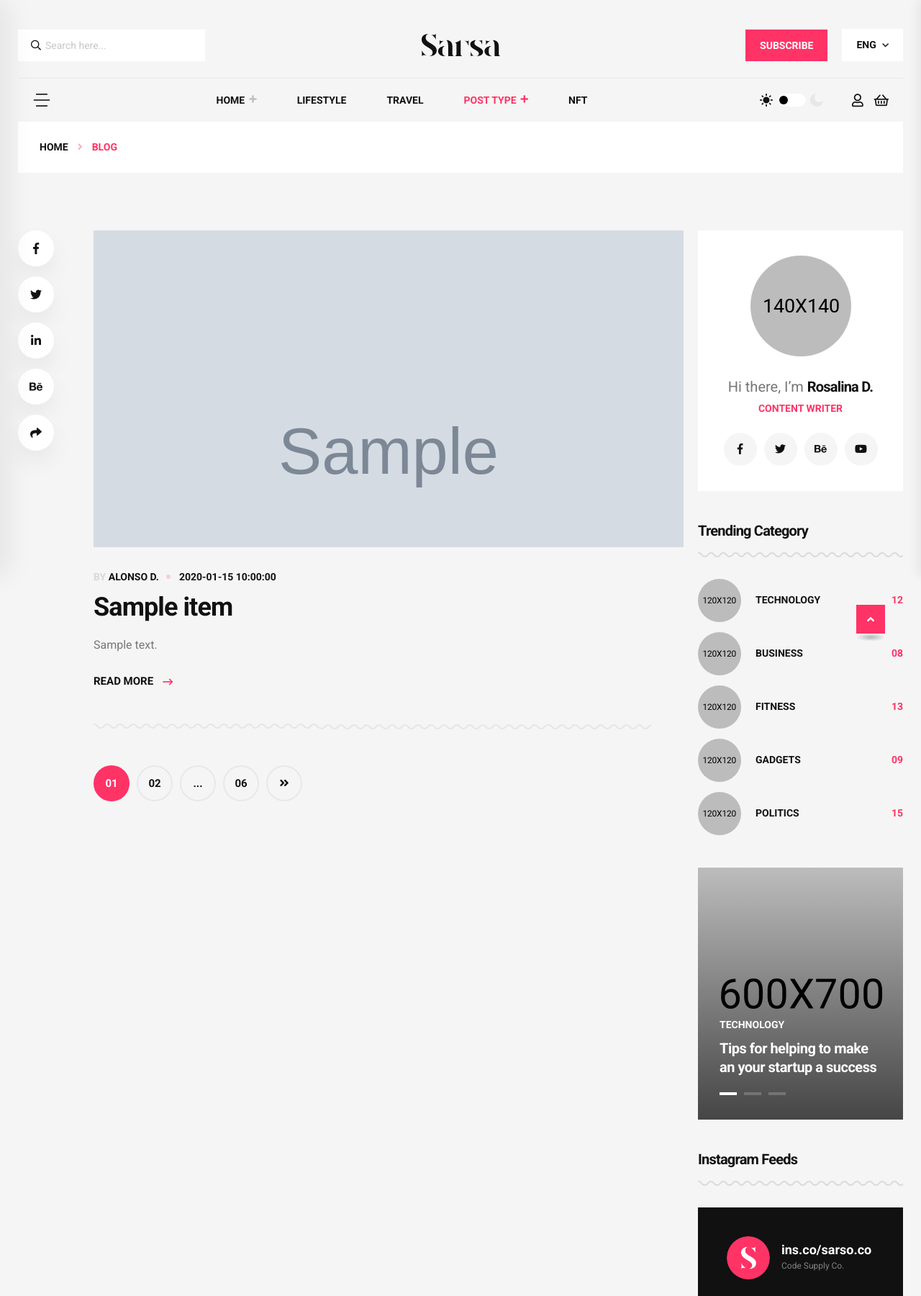
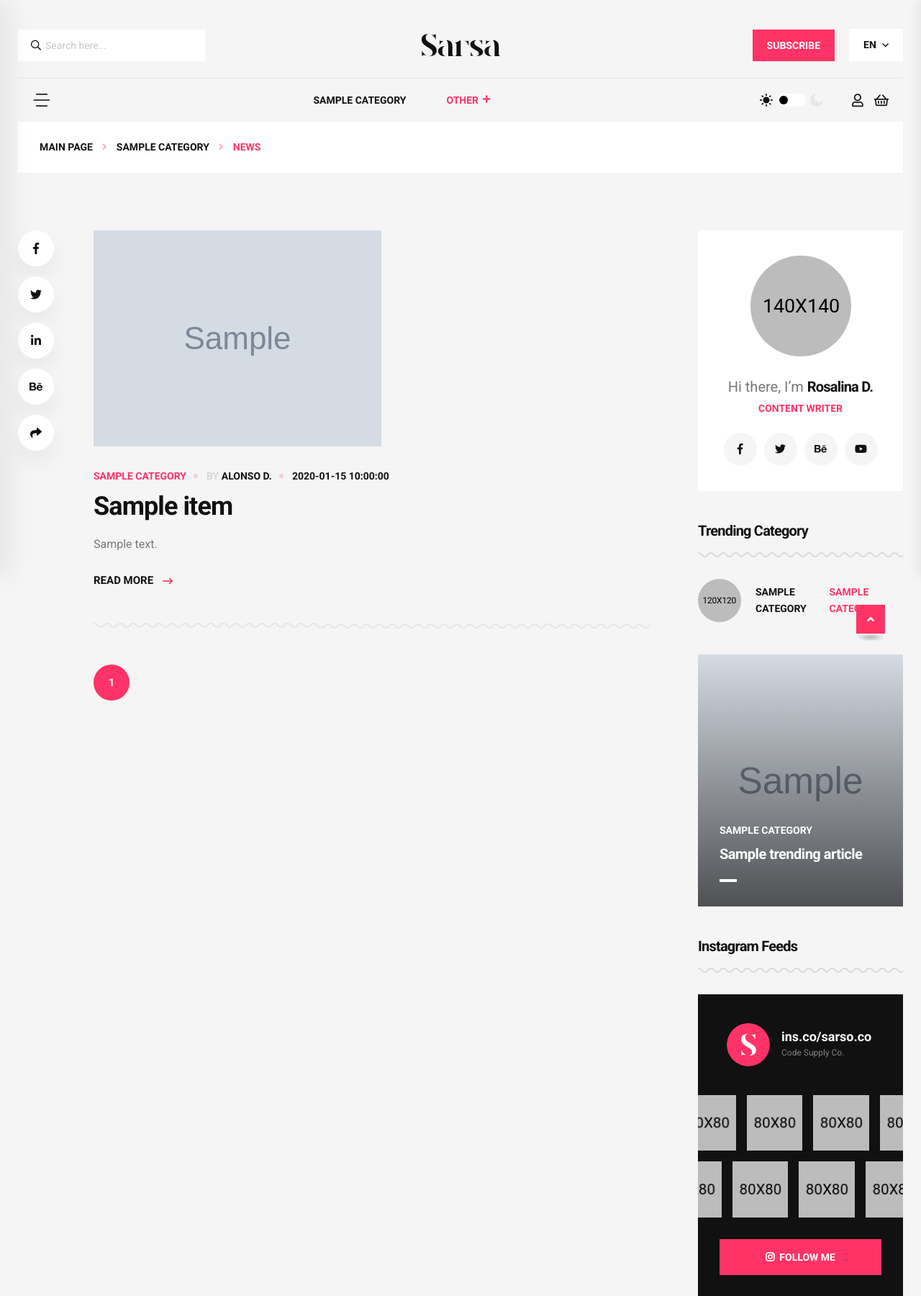
Before and after one commit to TeodorChaly/FAST-API-Project, a FastAPI app: template templates/category_list_template.html in a window 1280 px wide. Shown: the top 1800 px of the page at 72% size. Run offline with FastAPI, Linux system fonts and the light colour scheme; the template is opened without the code that fills it: most values are stand-ins (such as "Sample title", 1, 10 or a date in 2020); grey boxes marked "Sample" are stand-in pictures; parts of the project's set-up code (start-up, migrations or seed data) failed here and were passed over; some web fonts are replaced.

Commit message:
Category list template upgrade

```diff
--- a/templates/category_list_template.html
+++ b/templates/category_list_template.html
@@ -69,13 +69,12 @@
                                 <li class="lang">
                                     <div class="dropdown">
                                         <button class="dropdown-toggle" type="button" id="dropdownMenuButton1" data-bs-toggle="dropdown" aria-expanded="false">
-                                            ENG
+                                            {{ language }}
                                         </button>
                                         <ul class="dropdown-menu" aria-labelledby="dropdownMenuButton1">
-                                            <li><a class="dropdown-item" href="#">SPA</a></li>
-                                            <li><a class="dropdown-item" href="#">GRE</a></li>
-                                            <li><a class="dropdown-item" href="#">CIN</a></li>
-                                            <li><a class="dropdown-item" href="#">CIN</a></li>
+                                            {% for lang in languages %}
+                                                <li><a class="dropdown-item" href="/{{ lang }}/{{ topic }}/{{ category }}">{{ lang }}</a></li>
+                                            {% endfor %}
                                         </ul>
                                     </div>
                                 </li>
@@ -101,27 +100,18 @@
                                 </div>
                                 <div class="tgmenu__navbar-wrap tgmenu__main-menu d-none d-lg-flex">
                                     <ul class="navigation">
-                                        <li class="menu-item-has-children"><a href="#">Home</a>
+                                       {% for category in top_categories %}
+                                        <li><a href="/{{ language }}/{{topic}}/{{ category }}">{{ category }}</a></li>
+                                        {% endfor %}
+                                        {% if other_categories %}
+                                        <li class="active menu-item-has-children"><a>Other</a>
                                             <ul class="sub-menu">
-                                                <li><a href="index.html">Home Default</a></li>
-                                                <li><a href="index-2.html">Home Interior</a></li>
-                                                <li><a href="index-3.html">Home Travel</a></li>
-                                                <li><a href="index-4.html">Home Technology</a></li>
-                                                <li><a href="index-5.html">Home NFT</a></li>
-                                                <li><a href="index-6.html">Home Fashion</a></li>
-                                                <li><a href="index-7.html">Home Adventure</a></li>
-                                                <li><a href="index-8.html">Home Minimal</a></li>
+                                                {% for category in other_categories %}
+                                                    <li><a href="/{{ language }}/{{topic}}/{{ category }}">{{ category }}</a></li>
+                                                {% endfor %}
                                             </ul>
                                         </li>
-                                        <li><a href="lifestyle.html">Lifestyle</a></li>
-                                        <li><a href="travel.html">Travel</a></li>
-                                        <li class="active menu-item-has-children"><a href="#">Post Type</a>
-                                            <ul class="sub-menu">
-                                                <li class="active"><a href="blog.html">Our Blog</a></li>
-                                                <li><a href="blog-details.html">Blog Details</a></li>
-                                            </ul>
-                                        </li>
-                                        <li><a href="nft.html">NFT</a></li>
+                                        {% endif %}
                                     </ul>
                                 </div>
                                 <div class="tgmenu__action">
@@ -228,8 +218,9 @@
                         <div class="breadcrumb-content">
                             <nav aria-label="breadcrumb">
                                 <ol class="breadcrumb">
-                                    <li class="breadcrumb-item"><a href="index.html">Home</a></li>
-                                    <li class="breadcrumb-item active" aria-current="page">Blog</li>
+                                    <li class="breadcrumb-item"><a href="{{ language}}/{{ topic }}">Main page</a></li>
+                                    <li class="breadcrumb-item"><a href="{{ language}}/{{ topic }}/{{ category }}"> {{ category }}</a></li>
+                                    <li class="breadcrumb-item active" aria-current="page">news</li>
                                 </ol>
                             </nav>
                         </div>
@@ -258,13 +249,15 @@
                         <div class="blog-post-wrapper">
                             {% for item in articles %}
                                 <div class="latest__post-item">
-                                    <div class="latest__post-thumb tgImage__hover" style="width: 820px; height: 440px; overflow: hidden;">
-                                        <a href="/{{ language }}/{{ item.topic }}/{{ item.url_part }}/detail"><img src="{{ item.image }}" alt="img" style="width: 100%; height: 100%; object-fit: cover; object-position: center;"></a>
+                                    <div class="latest__post-thumb tgImage__hover" >
+                                        <a href="/{{ language }}/{{ item.topic }}/{{ item.url_part }}/detail"><img src="{{ item.image }}" alt="img" ></a>
                                     </div>
                                     <div class="latest__post-content">
+
                                         <ul class="tgbanner__content-meta list-wrap">
+                                            <li class="category"><a href="#">{{category}}</a></li>
                                             <li><span class="by">By</span> <a href="blog.html">alonso d.</a></li>
-                                            <li> {{item.date_published}} </li>
+                                            <li>{{item.date_published}}</li>
                                         </ul>
                                         <h3 class="title tgcommon__hover"><a href="/{{ language }}/{{ item.topic }}/{{ item.url_part }}/detail">{{ item.seo_title }}</a></h3>
                                         <p>{{ item.seo_description[:280] }}{% if item.seo_description|length > 280 %}...{% endif %}</p>
@@ -274,15 +267,30 @@
                                     </div>
                                 </div>
                             {% endfor %}
-                            <div class="pagination__wrap">
-                                <ul class="list-wrap">
-                                    <li class="active"><a href="#">01</a></li>
-                                    <li><a href="#">02</a></li>
-                                    <li><a href="#">...</a></li>
-                                    <li><a href="#">06</a></li>
-                                    <li><a href="#"><i class="fas fa-angle-double-right"></i></a></li>
-                                </ul>
-                            </div>
+                          <div class="pagination__wrap">
+                            <ul class="list-wrap">
+                                {% if page > 1 %}
+                                    <li><a href="?page=1&topic={{ topic }}&category={{ category }}&language={{ language }}">First</a></li>
+                                    <li><a href="?page={{ page - 1 }}&topic={{ topic }}&category={{ category }}&language={{ language }}"><i class="fas fa-angle-double-left"></i></a></li>
+                                {% endif %}
+
+                                <li class="active"><a href="?page={{ page }}&topic={{ topic }}&category={{ category }}&language={{ language }}">{{ page }}</a></li>
+
+                                {% if page < total_pages %}
+                                    {% if page + 1 <= total_pages %}
+                                        <li><a href="?page={{ page + 1 }}&topic={{ topic }}&category={{ category }}&language={{ language }}">{{ page + 1 }}</a></li>
+                                    {% endif %}
+                                    {% if page + 2 < total_pages %}
+                                        <li><a href="#">...</a></li>
+                                    {% endif %}
+                                    <li><a href="?page={{ total_pages }}&topic={{ topic }}&category={{ category }}&language={{ language }}">{{ total_pages }}</a></li>
+                                    <li><a href="?page={{ page + 1 }}&topic={{ topic }}&category={{ category }}&language={{ language }}"><i class="fas fa-angle-double-right"></i></a></li>
+                                    <li><a href="?page={{ total_pages }}&topic={{ topic }}&category={{ category }}&language={{ language }}">Last</a></li>
+                                {% endif %}
+                            </ul>
+                        </div>
+
+
                         </div>
                     </div>
                     <div class="col-xl-3 col-lg-4 col-md-6">
@@ -306,54 +314,29 @@
                             </div>
                             <div class="widget sidebar-widget widget_categories">
                                 <h4 class="widget-title">Trending Category</h4>
+
                                 <ul class="list-wrap">
+                                     {% for category in trending_categories %}
                                     <li>
                                         <div class="thumb"><a href="blog.html"><img src="assets/img/category/side_category01.jpg" alt="img"></a></div>
-                                        <a href="blog.html">technology</a>
-                                        <span class="float-right">12</span>
+                                        <a href="{{ language }}/{{ topic }}/{{category}}">{{category}}</a>
+                                        <span class="float-right">{{trending_categories[category]}}</span>
                                     </li>
-                                    <li>
-                                        <div class="thumb"><a href="blog.html"><img src="assets/img/category/side_category02.jpg" alt="img"></a></div>
-                                        <a href="blog.html">business</a>
-                                        <span class="float-right">08</span>
-                                    </li>
-                                    <li>
-                                        <div class="thumb"><a href="blog.html"><img src="assets/img/category/side_category03.jpg" alt="img"></a></div>
-                                        <a href="blog.html">fitness</a>
-                                        <span class="float-right">13</span>
-                                    </li>
-                                    <li>
-                                        <div class="thumb"><a href="blog.html"><img src="assets/img/category/side_category04.jpg" alt="img"></a></div>
-                                        <a href="blog.html">Gadgets</a>
-                                        <span class="float-right">09</span>
-                                    </li>
-                                    <li>
-                                        <div class="thumb"><a href="blog.html"><img src="assets/img/category/side_category05.jpg" alt="img"></a></div>
-                                        <a href="blog.html">politics</a>
-                                        <span class="float-right">15</span>
-                                    </li>
+                                    {% endfor %}
+
                                 </ul>
                             </div>
                             <div class="widget sidebar-widget">
                                 <div class="sidePost-active">
-                                    <div class="sidePost__item" data-background="assets/img/category/side_post01.jpg">
+                                    {% for trending_article in trending_news%}
+                                    <div class="sidePost__item" data-background="{{trending_article.image}}">
                                         <div class="sidePost__content">
-                                            <a href="blog.html" class="tag">Technology</a>
-                                            <h5 class="title tgcommon__hover"><a href="blog-details.html">Tips for helping to make an your startup a success</a></h5>
+                                            <a href="blog.html" class="tag">{{trending_article.category}}</a>
+                                            <h5 class="title tgcommon__hover"><a href="blog-details.html">{{trending_article.seo_title}}</a></h5>
                                         </div>
                                     </div>
-                                    <div class="sidePost__item" data-background="assets/img/category/side_post02.jpg">
-                                        <div class="sidePost__content">
-                                            <a href="blog.html" class="tag">Travel</a>
-                                            <h5 class="title tgcommon__hover"><a href="blog-details.html">Tips for helping to make an your startup a success</a></h5>
-                                        </div>
-                                    </div>
-                                    <div class="sidePost__item" data-background="assets/img/category/side_post02.jpg">
-                                        <div class="sidePost__content">
-                                            <a href="blog.html" class="tag">Gaming</a>
-                                            <h5 class="title tgcommon__hover"><a href="blog-details.html">Tips for helping to make an your startup a success</a></h5>
-                                        </div>
-                                    </div>
+                                    {% endfor %}
+
                                 </div>
                             </div>
                             <div class="widget sidebar-widget">
```
Also changed, not shown: content/functions.py (+21 -0 lines), content/router.py (+20 -8 lines).
